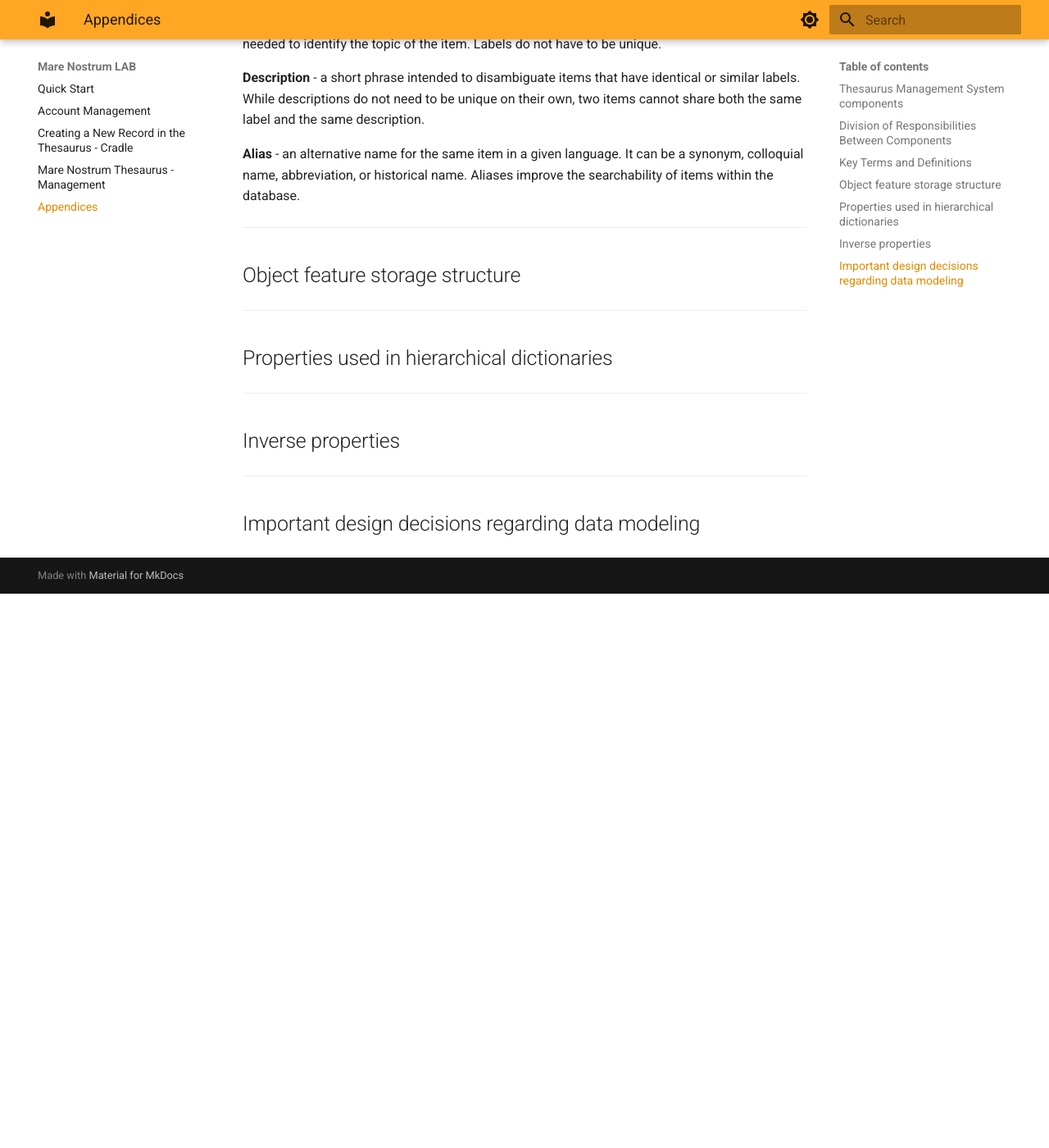
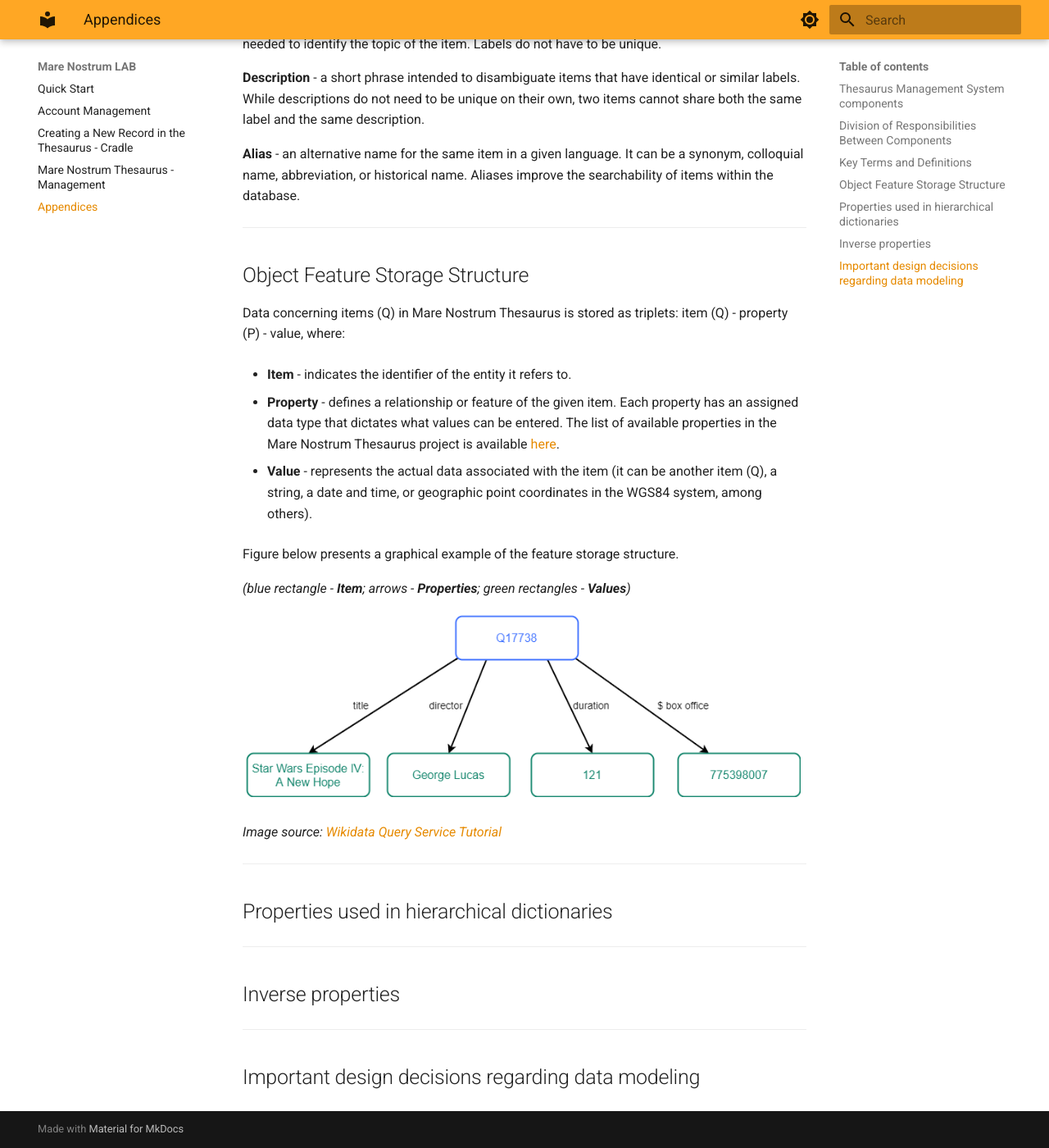
Before and after one commit to Mare-Nostrum-Lab-UJ/Mare-Nostrum-Lab-UJ.github.io, an MkDocs documentation site: the page built from docs/appendices.md, in a window 1280 px wide and 1400 px high, scrolled down 2707 px. Shown: the whole window at 82% size. Built offline with MkDocs 1.6.1 and Material for MkDocs 9.7.7, drawn with Linux system fonts in a browser that asks for light colours; before the commit the page ends 3431 px from its top, so only the background shows below that.

Commit message:
add: Appendices - Object Feature Storage Structure.

```diff
--- a/docs/appendices.md
+++ b/docs/appendices.md
@@ -67,7 +67,23 @@ The table below presents a summary of the division of responsibilities for the t
 
 ---
 
-## Object feature storage structure
+## Object Feature Storage Structure
+
+Data concerning items (Q) in Mare Nostrum Thesaurus is stored as triplets: item (Q) - property (P) - value, where:
+
+- **Item** - indicates the identifier of the entity it refers to.
+
+- **Property** - defines a relationship or feature of the given item. Each property has an assigned data type that dictates what values can be entered. The list of available properties in the Mare Nostrum Thesaurus project is available [here](https://pac.cenagis.edu.pl/wiki/Special:ListProperties).
+
+- **Value** - represents the actual data associated with the item (it can be another item (Q), a string, a date and time, or geographic point coordinates in the WGS84 system, among others).
+
+Figure below presents a graphical example of the feature storage structure.
+
+*(blue rectangle - **Item**; arrows - **Properties**; green rectangles - **Values**)*
+
+![Object Feature Structure Storage](appendices/feature-structure-storage.png)
+
+*Image source: [Wikidata Query Service Tutorial](https://wdqs-tutorial.toolforge.org/index.php/introduction/the-structure-of-wikidata/)*
 
 ---
 
```
Also changed, not shown: docs/appendices/feature-structure-storage.png (added).
